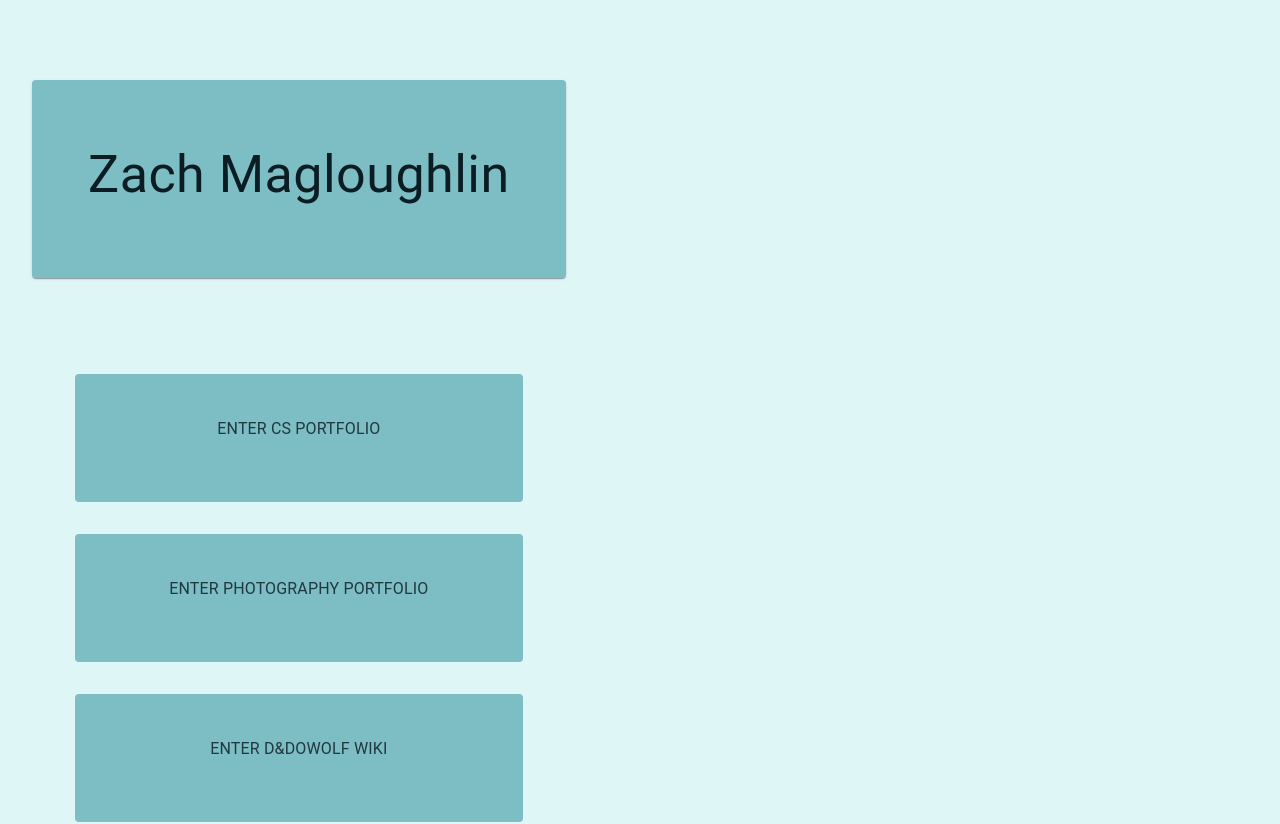
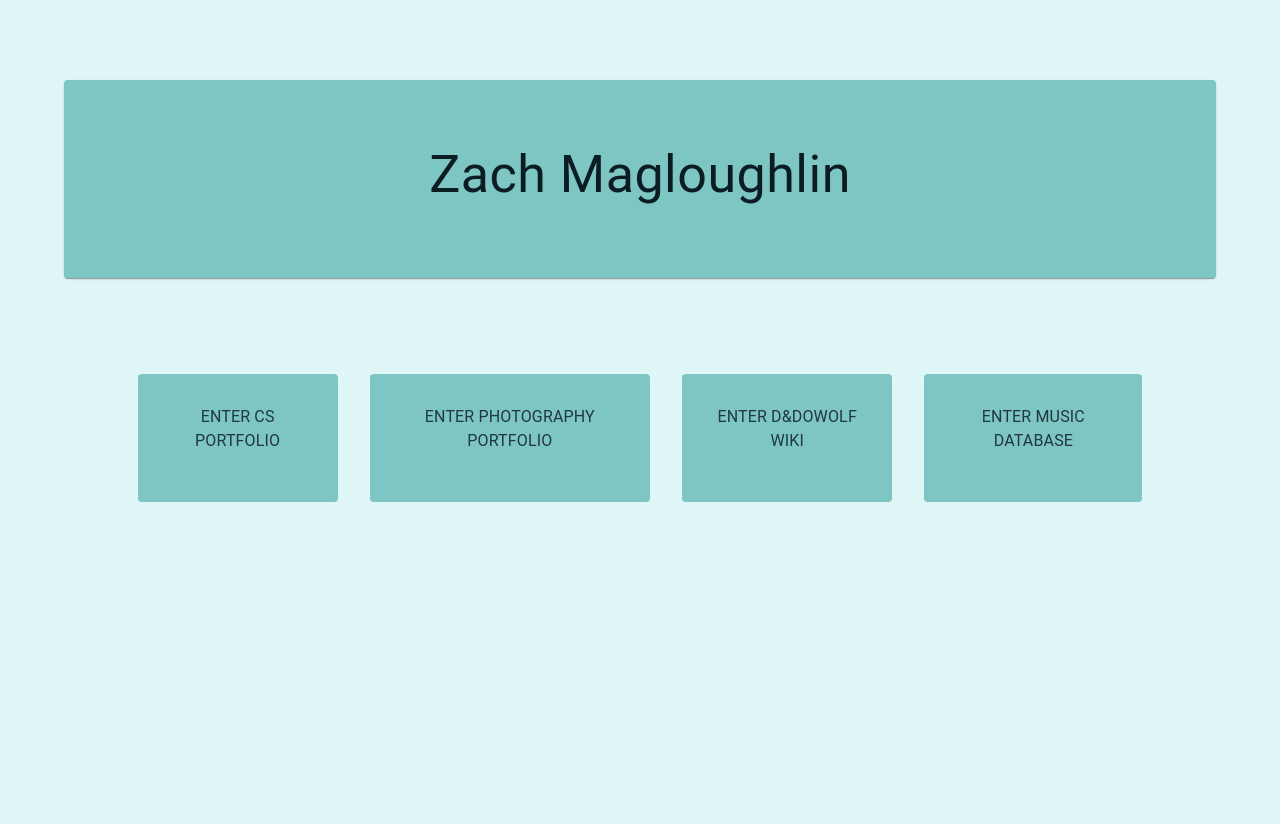
Before and after one commit to ZachMc21/cs-portfolio-react-materialui, a React (Vite) app: page / in a window 1280 px wide. Shown: the top 824 px of the page. After the commit the page ends 800 px from the top, so only its background shows below. Built offline with nearby package versions, Linux system fonts and the light colour scheme; some icons are missing.

Commit message:
Homepage box and card styled.

```diff
--- a/src/App.css
+++ b/src/App.css
@@ -1,11 +1,11 @@
-Container {
-  margin: 0 auto;
-}
-
 :root {
   margin: 0 auto;
   text-align: center;
   background-image: none;
+}
+body {
+  display: block;
+  align-self: center;
 }
 
 /* HomepageButtons - mobile-first */
@@ -20,12 +20,19 @@ div.home-buttons-row {
   flex-direction: column;
   padding: 2rem auto;
 }
-/* HomepageButtons - media queries*/
-@media (mobile) {
+/* HomepageButtons layout - tablet (2-wide) */
+@media screen and (min-width: 640px) {
+  div#home-button-container {
+    display: flex;
+    flex-direction: column;
+  }
+  div.home-buttons-row {
+    display: flex;
+    flex-direction: row;
+  }
 }
-@media (tablet) {
-}
-@media (min-width:laptop)  {
+/* HomepageButtons layout - laptops & desktops */
+@media screen and (min-width: 1024px) {
   div#home-buttons-container {
     display: flex;
     flex-direction: row;
--- a/src/App.tsx
+++ b/src/App.tsx
@@ -26,11 +26,11 @@ import MusicDatabase from './MusicDatabase';
 function App() {
 
     return (
-        <Container disableGutters sx={{ mx: 0, my: "auto" }}>
+        <Container>
         <ThemeProvider theme={homepageTheme}>
             <CssBaseline />
 
-            <Box id="homepage" sx={{ backgroundColor: homepageTheme.palette.background.default }}> {/* Pale light blue */}
+            <Box id="homepage" sx={{ backgroundColor: homepageTheme.palette.background.default }} display="flex" flexDirection="column" justifyContent="center" > {/* Pale light blue */}
                 <Card sx={{ p: 5, mb: 10, backgroundColor: homepageTheme.palette.primary.light }}> {/* Less pale light blue */}
                     <CardContent>
                         <Typography id="page-title" sx={{ fontSize: 52, color: homepageTheme.palette.primary.contrastText }}> {/* Very dark blue */}
--- a/src/themes/theme_home.tsx
+++ b/src/themes/theme_home.tsx
@@ -56,6 +56,19 @@ const homepageTheme = createTheme({
 export default { globalTheme, homepageTheme };*/
 
 const lightThemeSettings = createTheme({
+  //Copied from theme_global, because trying to include theme_global in this file isn't working
+  breakpoints: {
+    values: {
+      mobile: 0,
+      tablet: 640,
+      laptop: 1024,
+      desktop: 1200,
+    },
+  },
+  cssVariables: true,
+  colorSchemes: {
+    dark: true,
+  },
   palette: {
     background: {
       default: '#dff6f7ff',
@@ -63,7 +76,7 @@ const lightThemeSettings = createTheme({
     primary: {
       main: '#4d858aff',
       dark: '#203840ff',
-        light: '#7dbec4ff',
+      light: '#7dc6c3ff',
       contrastText: '#0b1d23ff',
     },
     secondary: {
```
Lines whose indentation alone changed are shown as unchanged.
